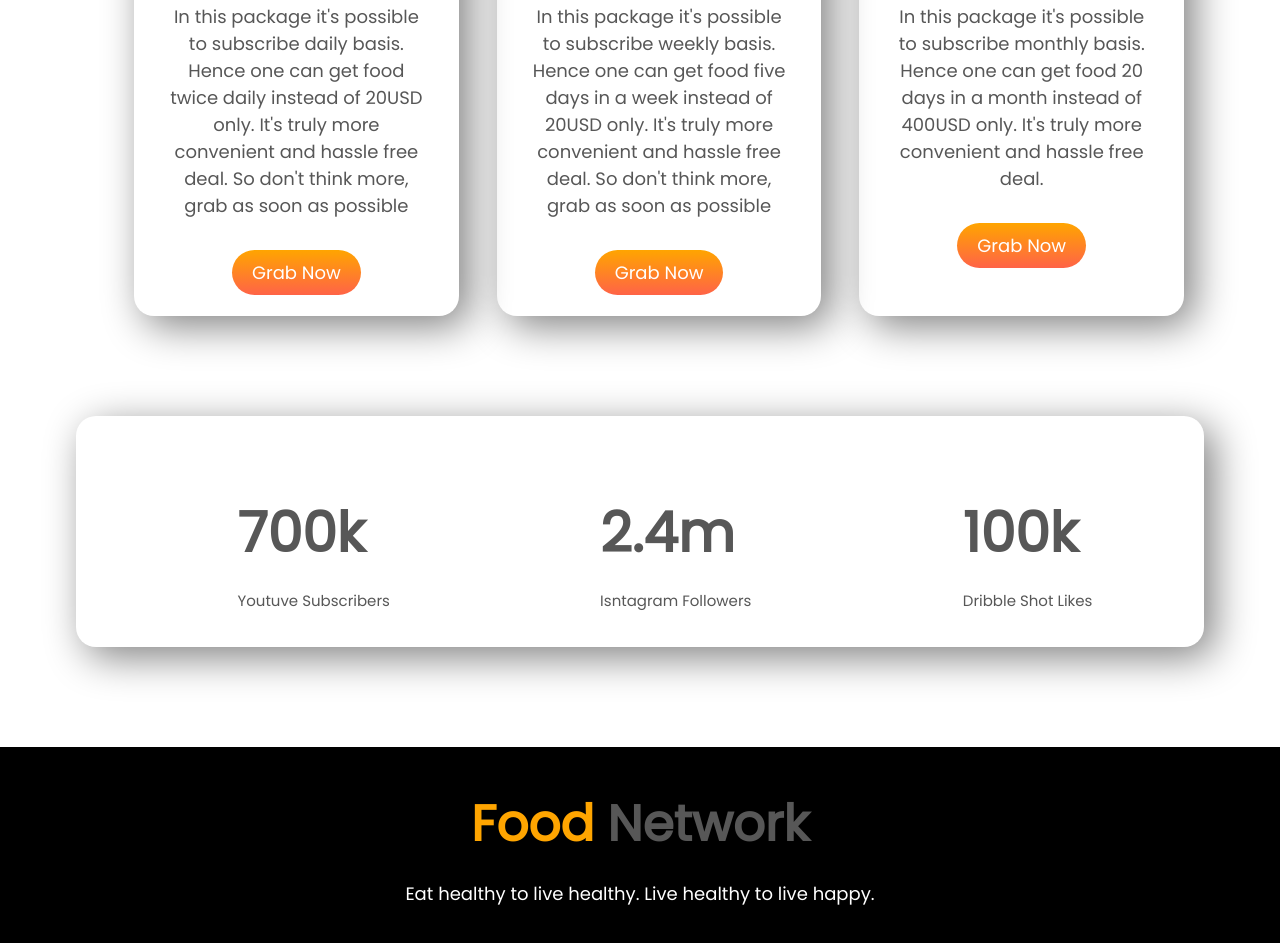
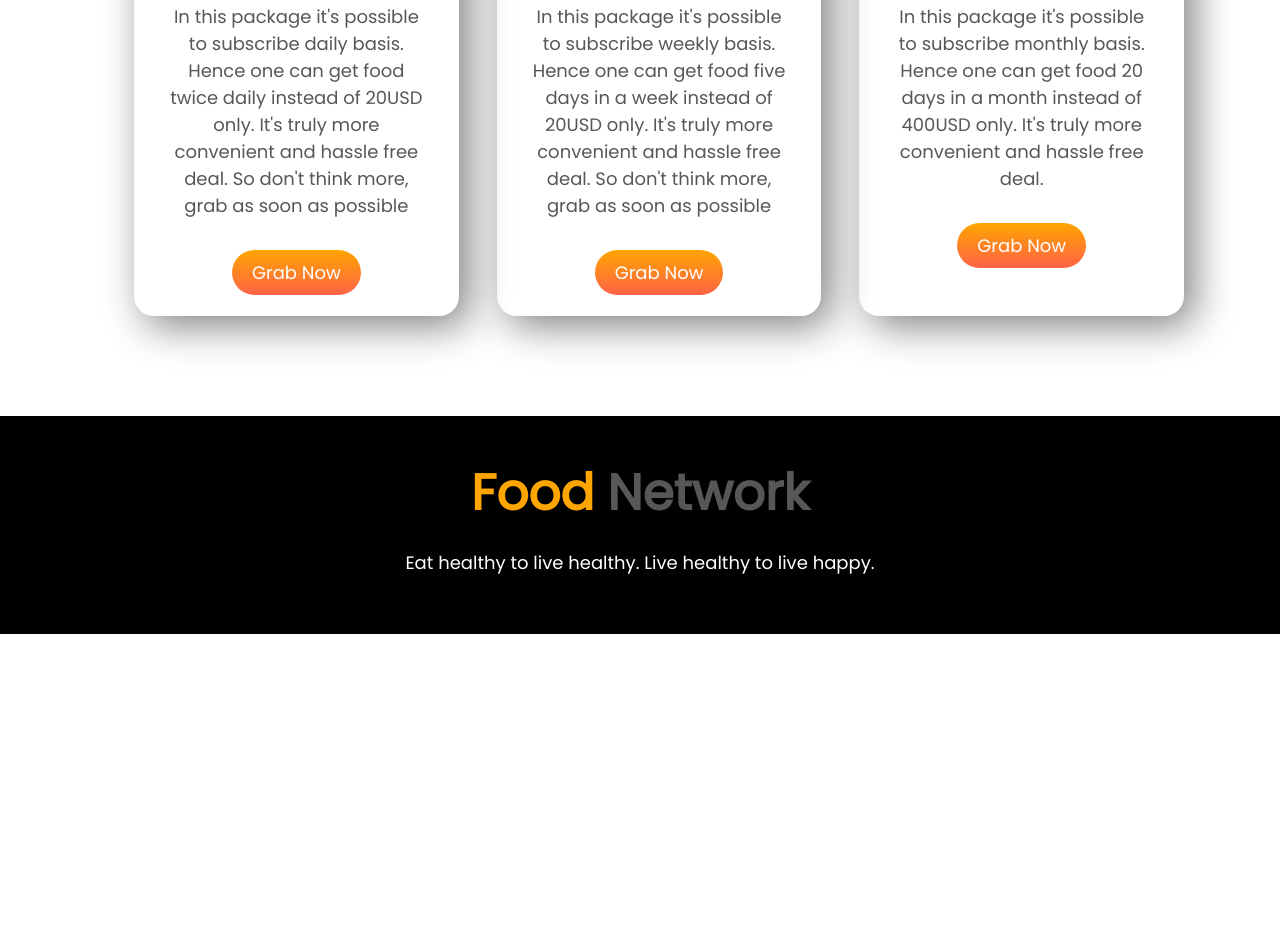
Before and after one commit to saleheen2022/Assignment-1_07.01.22, a plain HTML site: page index.html in a window 1280 px wide. Shown: the part 2629-3572 px from the top of the page. After the commit the page ends 3263 px from the top, so only its background shows below. Drawn offline with Linux system fonts and the light colour scheme.

Commit message:
finally resolved

```diff
--- a/index.html
+++ b/index.html
@@ -121,20 +121,6 @@
             </div>
         </div>
     </section>
-    <section class="follower flexible-container">
-        <div class="follower-item">
-            <h3>700k</h3>
-            <p>Youtuve Subscribers</p>
-        </div>
-        <div class="follower-item">
-            <h3>2.4m</h3>
-            <p>Isntagram Followers</p>
-        </div>
-        <div class="follower-item">
-            <h3>100k</h3>
-            <p>Dribble Shot Likes</p>
-        </div>
-    </section>
     <footer>
         <h2><span class="colored-text">Food</span> Network</h2>
         <p>Eat healthy to live healthy. Live healthy to live happy.</p>
```
